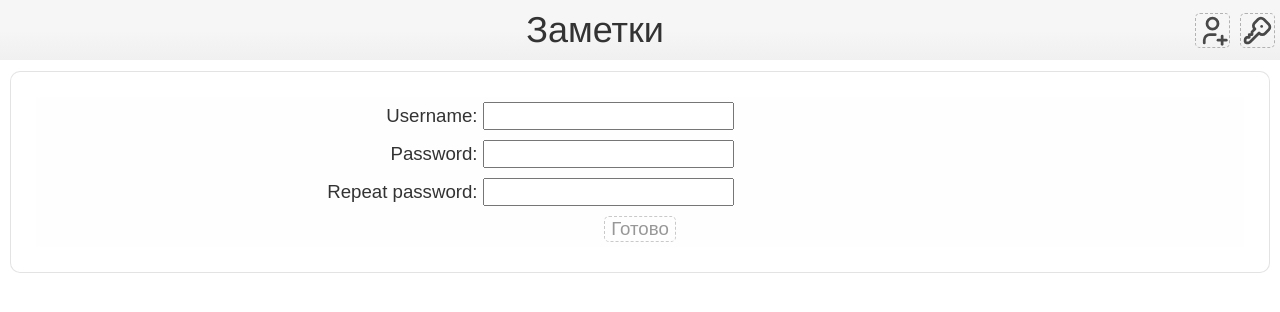
After one commit to mddyy/DjangoNotesBoard, a Django app: page /register/ in a window 1280 px wide. The commit adds this page. Shown: the top 312 px of the page. Run offline with Django 4.2, Linux system fonts and the light colour scheme; some libraries are stand-ins or nearby versions.

Commit message:
добавлена форма регистрации пользователей

```diff
--- a/notes/notesapp/static/css/styles.css
+++ b/notes/notesapp/static/css/styles.css
@@ -189,10 +189,6 @@ a:hover {
     overflow-y: auto;
 }
 
-input {
-    background-color: #faf;
-}
-
 .textbox {
     height: 100lh;
     background-color: none;
@@ -223,10 +219,6 @@ textarea::-webkit-scrollbar {
    display: none;
  }
 
- .textbox::-webkit-scrollbar {
-   display: none;
- }
-
  .color-radio {
     margin: 3px;
     width: 2em;
@@ -236,3 +228,26 @@ textarea::-webkit-scrollbar {
     background: none;
     label: none;
  }
+
+ form {
+    display: grid;
+    align-content: center;
+ }
+
+.register-form {
+    margin: 5px;
+    background-color: #fefefe;
+    font-size: 14pt;
+    corner-radius: 1em;
+}
+
+input {
+    margin: 5px;
+}
+
+form > input[type=submit] {
+    opacity: 90%;
+    font-size: 14pt;
+    height: 1.4lh;
+    width: 8ch;
+}
--- a/notes/notesapp/templates/notesapp/index.html
+++ b/notes/notesapp/templates/notesapp/index.html
@@ -15,10 +15,18 @@
         <link href="https://fonts.googleapis.com/css2?family=Ubuntu:wght@300;400&display=swap" rel="stylesheet">
         <div class="header">
             <h1>Заметки</h1>
-
+            {% if user.is_authenticated %}
             <a href="{% url 'logout' %}">
                 <img src="{% static 'images/logout.svg' %}"  class="button-img">
             </a>
+            {% else %}
+            <a href="{% url 'register' %}">
+                <img src="{% static 'images/register.svg' %}"  class="button-img">
+            </a>
+            <a href="{% url 'login' %}">
+                <img src="{% static 'images/login.svg' %}"  class="button-img">
+            </a>
+            {% endif %}
 
         </div>
     </head>
--- a/notes/notesapp/templates/registration/logged_out.html
+++ b/notes/notesapp/templates/registration/logged_out.html
@@ -1,5 +1,5 @@
 {% extends "notesapp/index.html" %}
-
+{% load static %}
 {% block content %}
 <div class="container">
     <table align="center">
--- /dev/null
+++ b/notes/notesapp/templates/registration/register.html
@@ -0,0 +1,35 @@
+{% extends "notesapp/index.html" %}
+{% load static %}
+{% block content %}
+
+{% if form.errors %}
+  <p>Error</p>
+{% endif %}
+
+<div class="category">
+  <form action="" method="post">
+        {% csrf_token %}
+            <table align="center" class="register-form">
+                    <tr>
+                        <td align="right">{{ form.username.label }}: </td>
+                        <td>{{ form.username }}</td>
+                    </tr>
+                    <tr>
+                        <td align="right">{{ form.password.label }}: </td>
+                        <td>{{ form.password }}</td>
+                    </tr>
+                    <tr>
+                        <td align="right">{{ form.password_confirm.label }}: </td>
+                        <td>{{ form.password_confirm }}</td>
+                    </tr>
+                    <tr>
+                        <td align="center" colspan="2">
+                            <input type="submit" value="Готово" class="button-img" align="center">
+                        </td>
+                    </tr>
+            </table>
+
+        </form>
+
+</div>
+{% endblock %}
--- a/notes/notesapp/urls.py
+++ b/notes/notesapp/urls.py
@@ -10,5 +10,6 @@ urlpatterns = [
     path('note/new/', new_note, name='new'),
     path('note/<int:pk>/archivate/', archivate_note, name='archivate'),
     path('note/<int:pk>/unarchivate/', unarchivate_note, name='unarchivate'),
-    path('note/<int:pk>/delete/', delete_note, name='delete')
+    path('note/<int:pk>/delete/', delete_note, name='delete'),
+    path('register/', register, name='register')
 ]
--- a/notes/notesapp/views.py
+++ b/notes/notesapp/views.py
@@ -2,6 +2,7 @@ from django import forms
 from django.views.generic.base import TemplateView, View
 from .models import Category, Note, Archive
 from django.contrib.auth.mixins import LoginRequiredMixin
+from django.contrib.auth.models import User, Group
 from django.shortcuts import render, redirect, get_object_or_404
 from django.http import HttpResponseRedirect
 from django.urls import reverse
@@ -154,7 +155,7 @@ def edit_note(request, pk):
     else:
         form = NoteForm(instance=note_instance)
 
-    return render(request, 'notesapp/edit.html', {'form': form, 'notes': notes, 'note_color': note_instance.color })
+    return render(request, 'notesapp/edit.html', {'form': form, 'notes': notes, 'note_color': note_instance.color})
 
 
 def archivate_note(request, pk):
@@ -171,6 +172,43 @@ def unarchivate_note(request, pk):
 
 def delete_note(request, pk):
     note_instance = get_object_or_404(Note, pk=pk)
-    Archive.objects.filter(note=note_instance)[0].delete()
-    Note.objects.filter(pk=pk)[0].delete()
+    if Archive.groups.filter(Note=note_instance).exists():
+        Archive.objects.get(note=note_instance).delete()
+        Note.objects.get(note=note_instance).delete()
     return redirect('archive')
+
+
+class RegisterForm(forms.ModelForm):
+    password_confirm = forms.CharField(label='Repeat password', widget=forms.PasswordInput)
+
+    def clean_password_confirm(self):
+        cd = self.cleaned_data
+        if cd['password'] != cd['password_confirm']:
+            raise forms.ValidationError('Passwords don\'t match.')
+        return cd['password_confirm']
+
+    class Meta:
+        model = User
+        fields = ('username', 'password')
+        widgets = {
+            "password": forms.PasswordInput(),
+        }
+
+
+def register(request):
+    # если запрос был POST - создать шаблон с заполненными данными
+    if request.method == 'POST':
+        form = RegisterForm(request.POST)
+
+        if form.is_valid():
+            new_user = form.save(commit=False)
+            new_user.username = form.cleaned_data['username']
+            new_user.set_password(form.cleaned_data['password'])
+            new_user.group = Group.objects.filter(name='common user')[0]
+            new_user.save()
+            return redirect('mainpage')
+
+    else:
+        form = RegisterForm()
+
+    return render(request, 'registration/register.html', {'form': form})
```
Also changed, not shown: notes/notesapp/templates/registration/login.html (+7 -20 lines), notes/notesapp/static/images/login.svg (added), notes/notesapp/static/images/register.svg (added).
